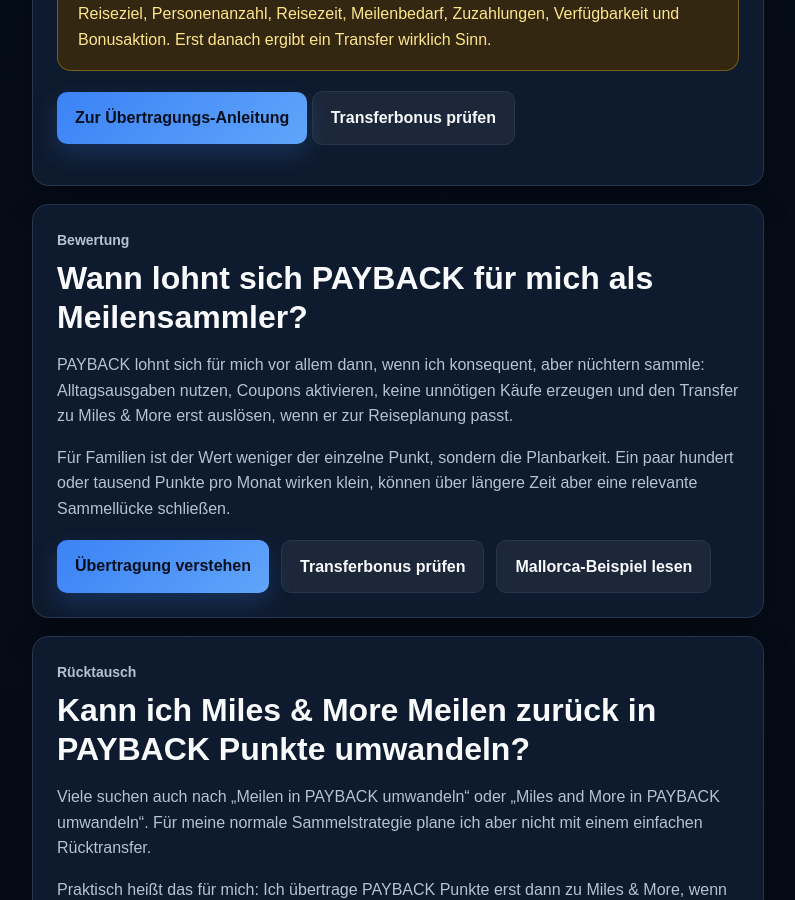
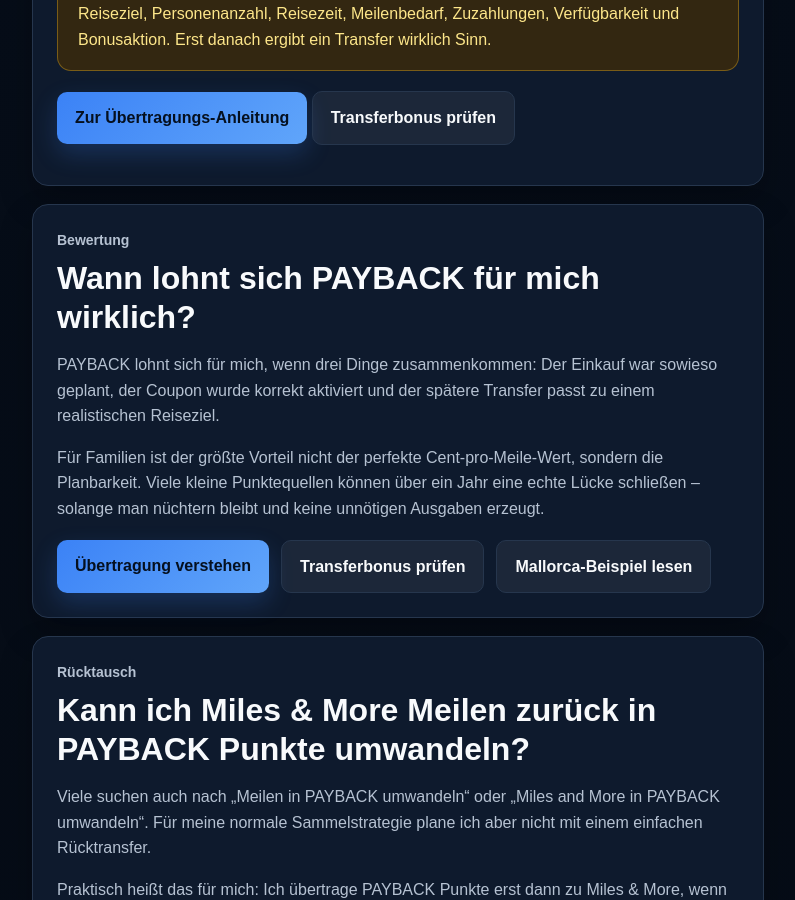
Before and after one commit to Praemienflug-Planer/miles-planer, a Jekyll site: the page built from meilen-sammeln/payback/index.html, in a window 1280 px wide and 900 px high, scrolled down 8343 px. Shown: the whole window, without its empty margins (68-863 px from the left). Built offline with Jekyll 4.4.1, drawn with Linux system fonts in a browser that asks for light colours.

Commit message:
Kürze PAYBACK Bewertung ohne Dopplung

```diff
--- a/_includes/payback/bewertung.html
+++ b/_includes/payback/bewertung.html
@@ -1 +1,7 @@
-<div class="article-card seo-card" id="bewertung"><p class="eyebrow">Bewertung</p><h2>Wann lohnt sich PAYBACK für mich als Meilensammler?</h2><p>PAYBACK lohnt sich für mich vor allem dann, wenn ich konsequent, aber nüchtern sammle: Alltagsausgaben nutzen, Coupons aktivieren, keine unnötigen Käufe erzeugen und den Transfer zu Miles &amp; More erst auslösen, wenn er zur Reiseplanung passt.</p><p>Für Familien ist der Wert weniger der einzelne Punkt, sondern die Planbarkeit. Ein paar hundert oder tausend Punkte pro Monat wirken klein, können über längere Zeit aber eine relevante Sammellücke schließen.</p><div class="mini-cta"><a class="btn btn-primary" href="/meilen-sammeln/payback-punkte-miles-and-more/">Übertragung verstehen</a><a class="btn btn-secondary" href="/meilen-sammeln/payback-transferbonus/">Transferbonus prüfen</a><a class="btn btn-secondary" href="/meilen-sammeln/payback-mallorca/">Mallorca-Beispiel lesen</a></div></div>
+<div class="article-card seo-card" id="bewertung">
+  <p class="eyebrow">Bewertung</p>
+  <h2>Wann lohnt sich PAYBACK für mich wirklich?</h2>
+  <p>PAYBACK lohnt sich für mich, wenn drei Dinge zusammenkommen: Der Einkauf war sowieso geplant, der Coupon wurde korrekt aktiviert und der spätere Transfer passt zu einem realistischen Reiseziel.</p>
+  <p>Für Familien ist der größte Vorteil nicht der perfekte Cent-pro-Meile-Wert, sondern die Planbarkeit. Viele kleine Punktequellen können über ein Jahr eine echte Lücke schließen – solange man nüchtern bleibt und keine unnötigen Ausgaben erzeugt.</p>
+  <div class="mini-cta"><a class="btn btn-primary" href="/meilen-sammeln/payback-punkte-miles-and-more/">Übertragung verstehen</a><a class="btn btn-secondary" href="/meilen-sammeln/payback-transferbonus/">Transferbonus prüfen</a><a class="btn btn-secondary" href="/meilen-sammeln/payback-mallorca/">Mallorca-Beispiel lesen</a></div>
+</div>
```
